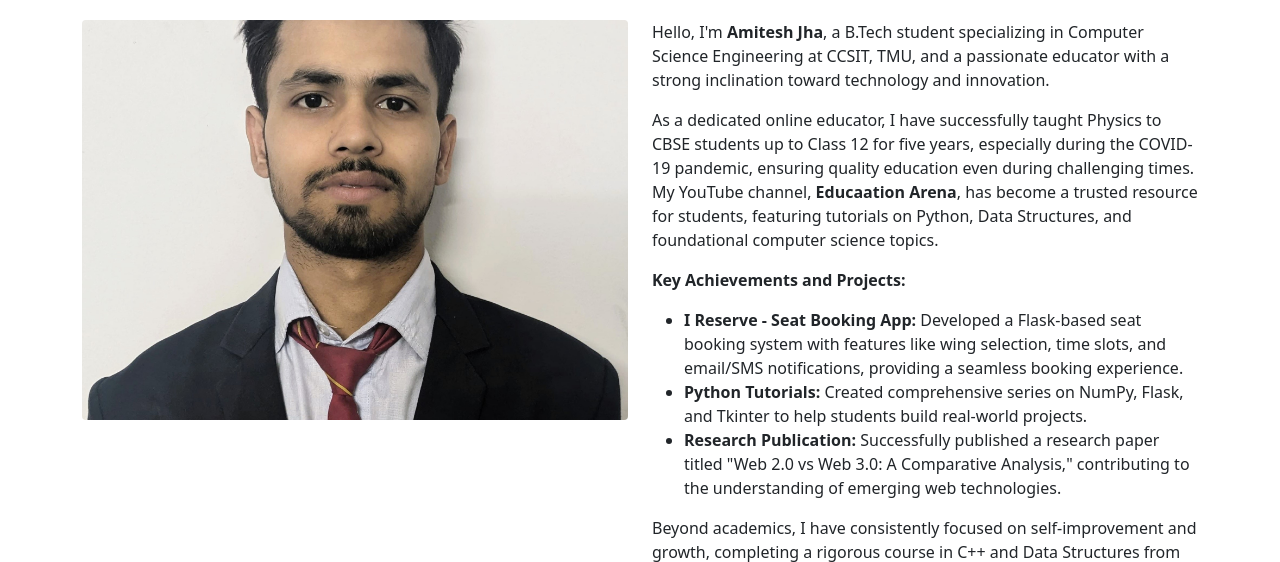
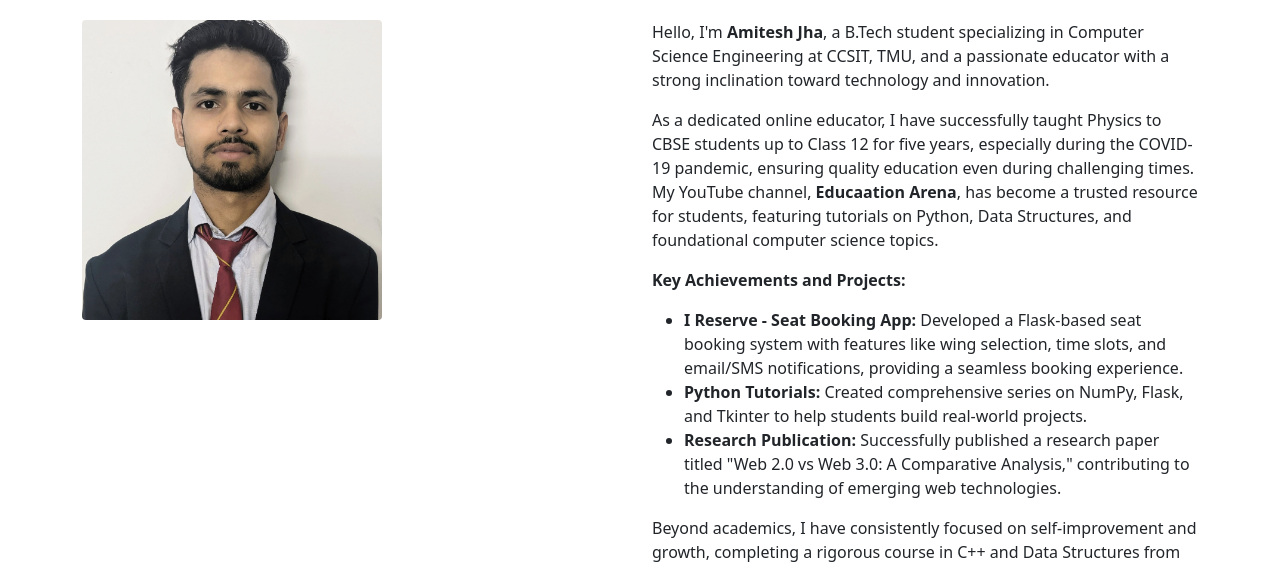
Before and after one commit to amiteshjha01/Portfolio, a Flask app: page /about in a window 1280 px wide. Shown: the part 168-730 px from the top of the page. Run offline with Flask 3, Linux system fonts and the light colour scheme; some libraries are stand-ins or nearby versions.

Commit message:
Update about.html

```diff
--- a/templates/about.html
+++ b/templates/about.html
@@ -9,7 +9,7 @@
 <main class="container">
     <div class="row">
         <div class="col-md-6">
-            <img src="/static/images/Amitesh_Jha.jpg" alt="Amitesh Jha" class="img-fluid rounded">
+            <img src="/static/images/Amitesh_Jha.jpg" style="width: 300px; height: 300px;" alt="Amitesh Jha" class="img-fluid rounded">
         </div>
         <div class="col-md-6">
             <p>Hello, I'm <b>Amitesh Jha</b>, a B.Tech student specializing in Computer Science Engineering at CCSIT, TMU, and a passionate educator with a strong inclination toward technology and innovation.</p>
```
